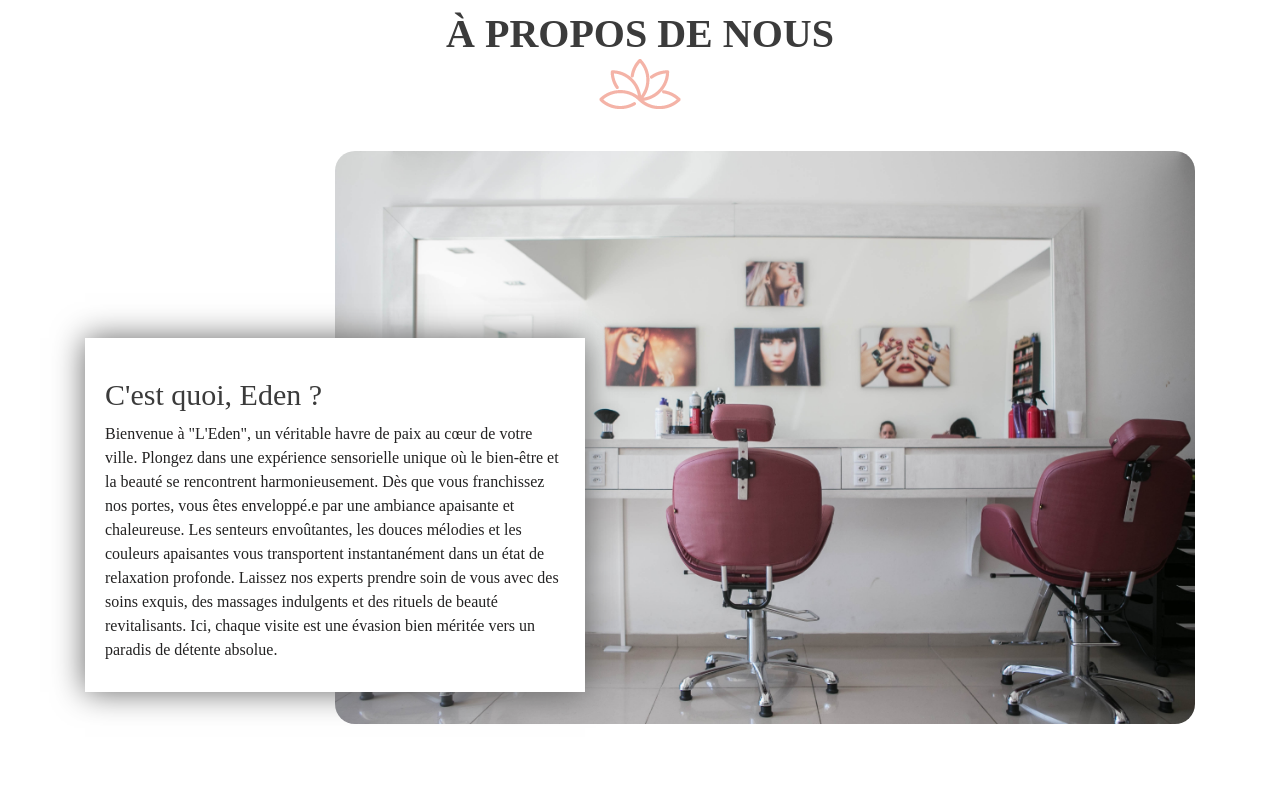
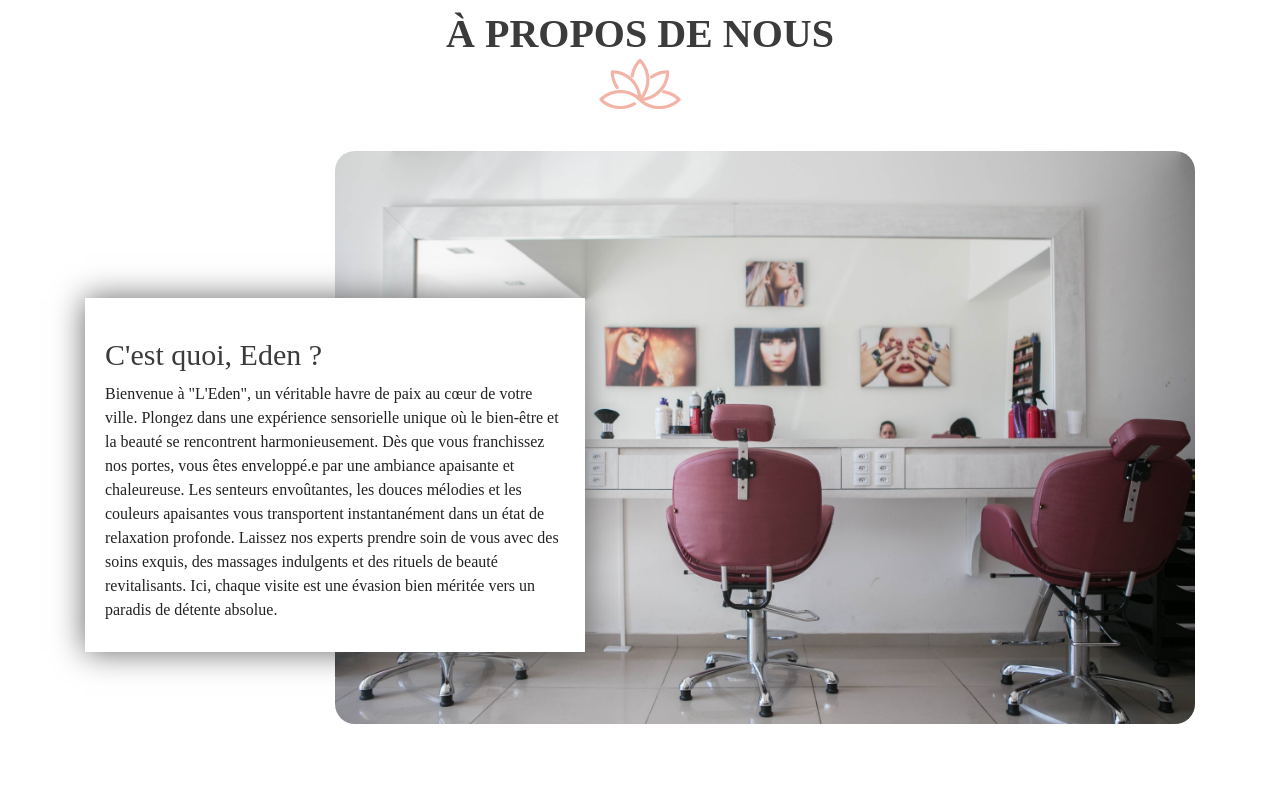
Before and after one commit to Matthew-Chan-Fook/Eden, a plain HTML site: page index.html in a window 1280 px wide. Shown: the part 1482-2280 px from the top of the page. Drawn offline with nearby package versions, Linux system fonts and the light colour scheme; files whose address does not match are found by name.

Commit message:
Update style.css

```diff
--- a/css/style.css
+++ b/css/style.css
@@ -578,7 +578,7 @@ button {
     padding: 40px 20px 30px 20px;
     box-shadow: 0px 0px 30px 0px;
     position: absolute;
-    top: 1820px;
+    top: 1780px;
 }
 
 .image_iman {
```
